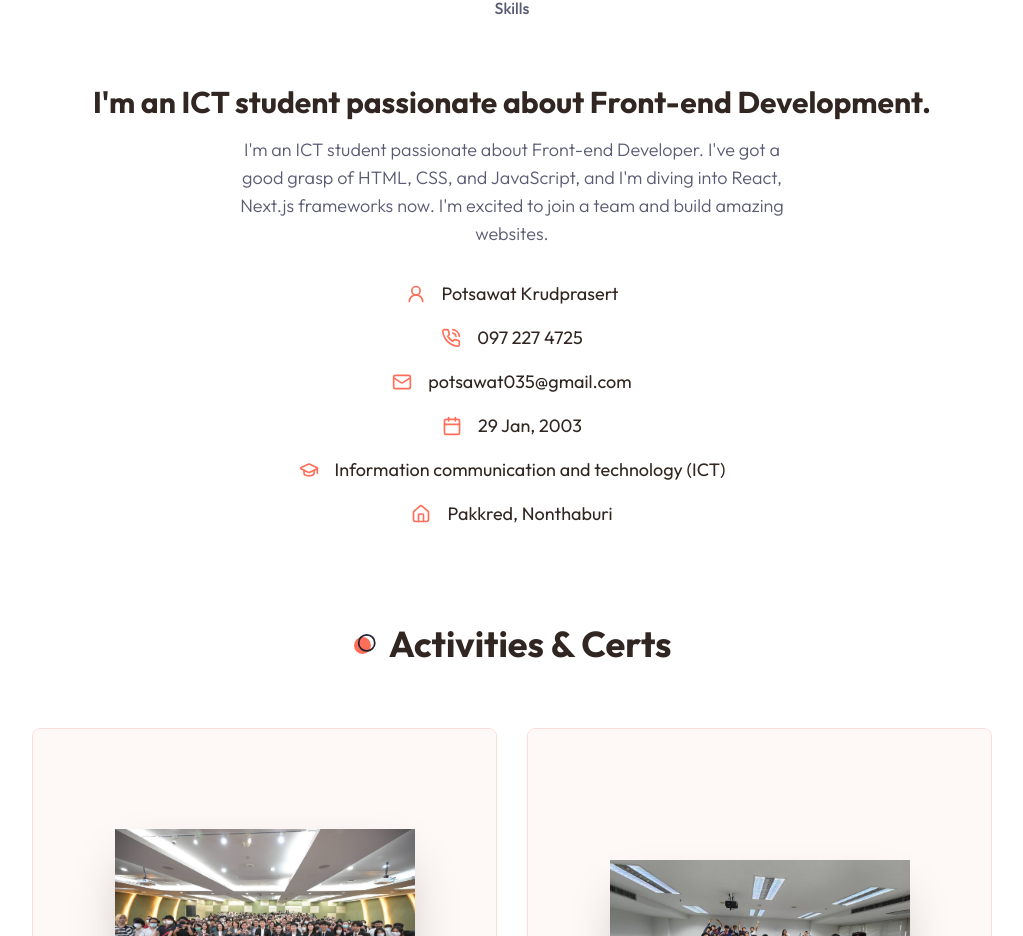
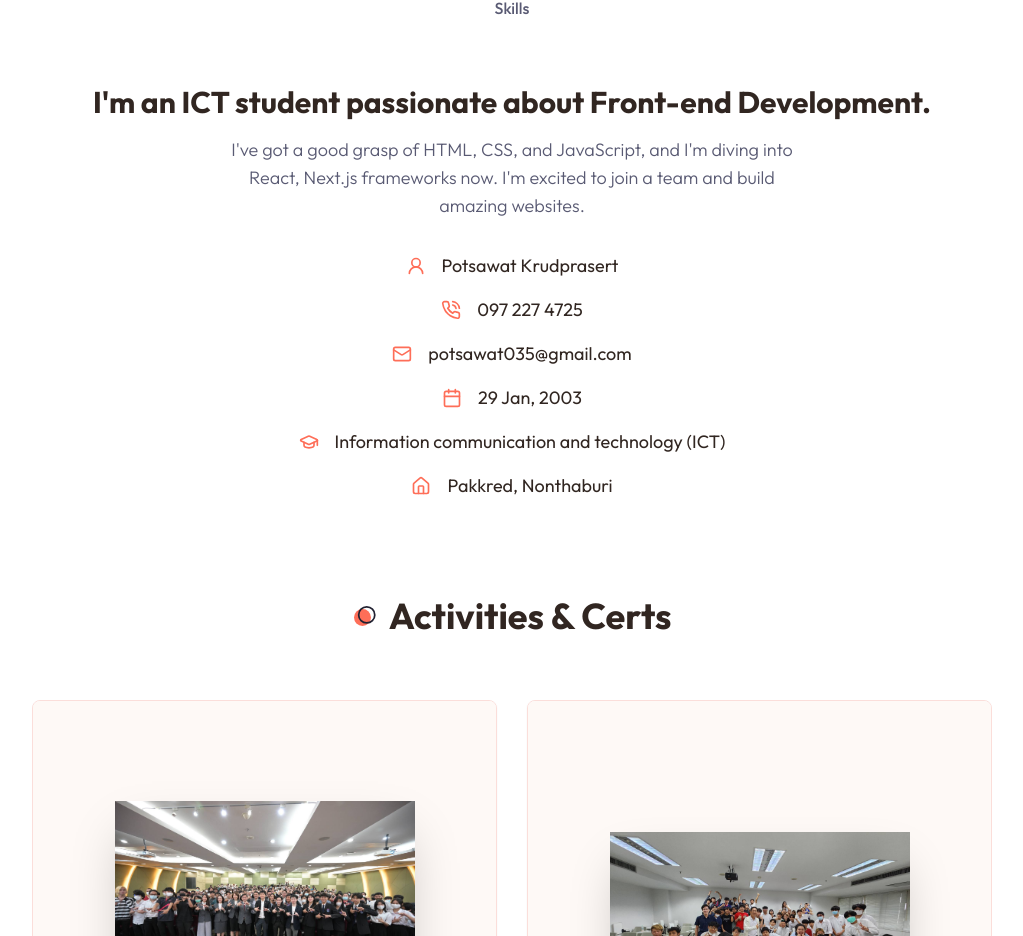
Before and after one commit to Potswt/Potswt-folio, a Next.js app: page / in a window 1280 px wide. Shown: the part 958-1894 px from the top of the page, without its empty margins (128-1151 px from the left). Built offline with nearby package versions, Linux system fonts and the light colour scheme.

Commit message:
Update About.jsx

```diff
--- a/components/About.jsx
+++ b/components/About.jsx
@@ -141,7 +141,6 @@ const About = () => {
                       I'm an ICT student passionate about Front-end Development.
                     </h3>
                     <p className="subtitle max-w-xl mx-auto xl:mx-0">
-                      I'm an ICT student passionate about Front-end Developer.
                       I've got a good grasp of HTML, CSS, and JavaScript, and I'm diving into React, Next.js frameworks now. I'm excited to join a team and build amazing websites.
                     </p>
                     {/* icons */}
```
